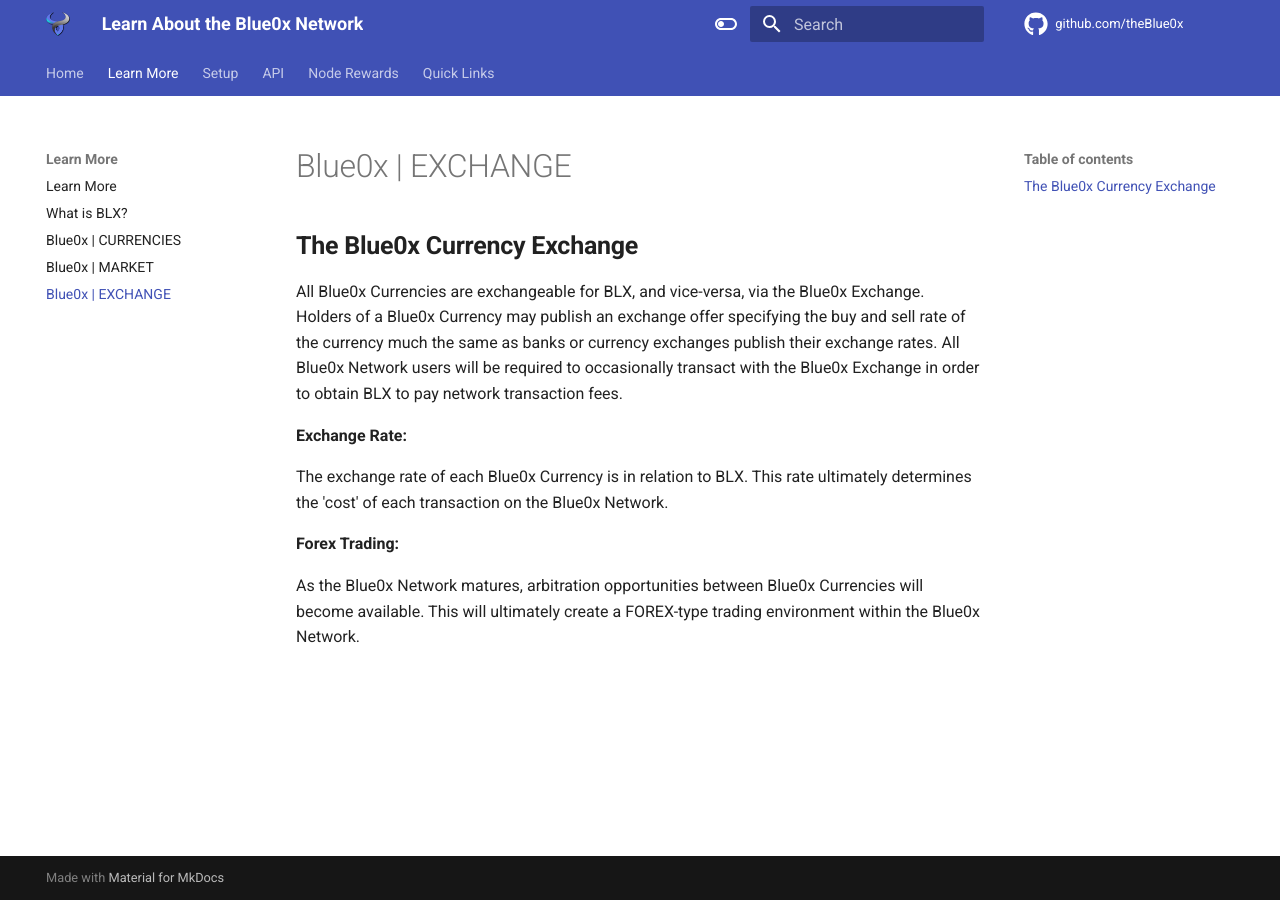
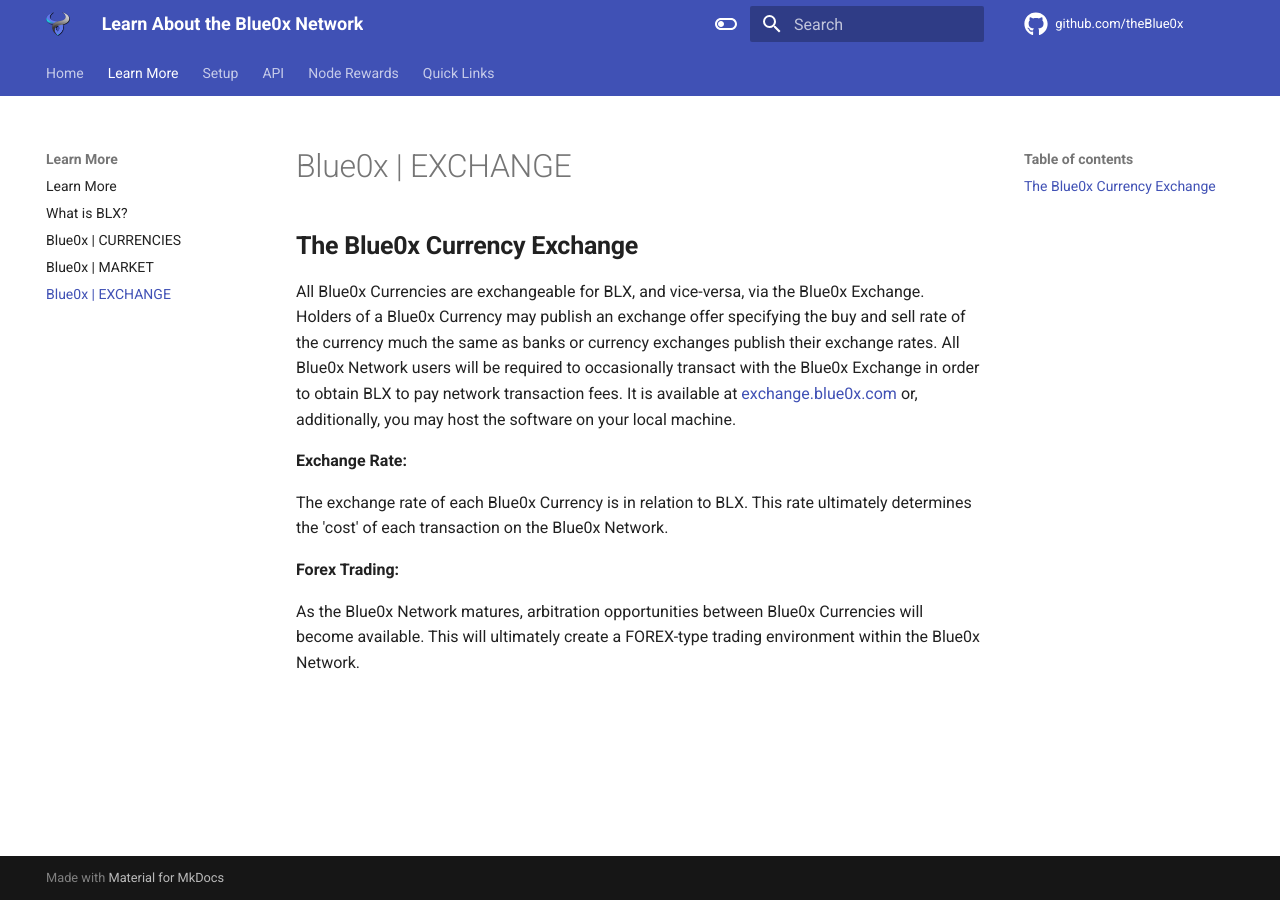
Before and after one commit to theBlue0x/docs, an MkDocs documentation site: the page built from docs/learn_more/exchange.md, in a window 1280 px wide. Built offline with MkDocs 1.6.1 and Material for MkDocs 9.7.7, drawn with Linux system fonts in a browser that asks for light colours.

Commit message:
Update exchange.md

```diff
--- a/docs/learn_more/exchange.md
+++ b/docs/learn_more/exchange.md
@@ -1,6 +1,6 @@
 ## **The Blue0x Currency Exchange** ##
 
-All Blue0x Currencies are exchangeable for BLX, and vice-versa, via the Blue0x Exchange.  Holders of a Blue0x Currency may publish an exchange offer specifying the buy and sell rate of the currency much the same as banks or currency exchanges publish their exchange rates.  All Blue0x Network users will be required to occasionally transact with the Blue0x Exchange in order to obtain BLX to pay network transaction fees.
+All Blue0x Currencies are exchangeable for BLX, and vice-versa, via the Blue0x Exchange.  Holders of a Blue0x Currency may publish an exchange offer specifying the buy and sell rate of the currency much the same as banks or currency exchanges publish their exchange rates.  All Blue0x Network users will be required to occasionally transact with the Blue0x Exchange in order to obtain BLX to pay network transaction fees.  It is available at [exchange.blue0x.com](https://exchange.blue0x.com) or, additionally, you may host the software on your local machine.
 
 **Exchange Rate:**
 
```
